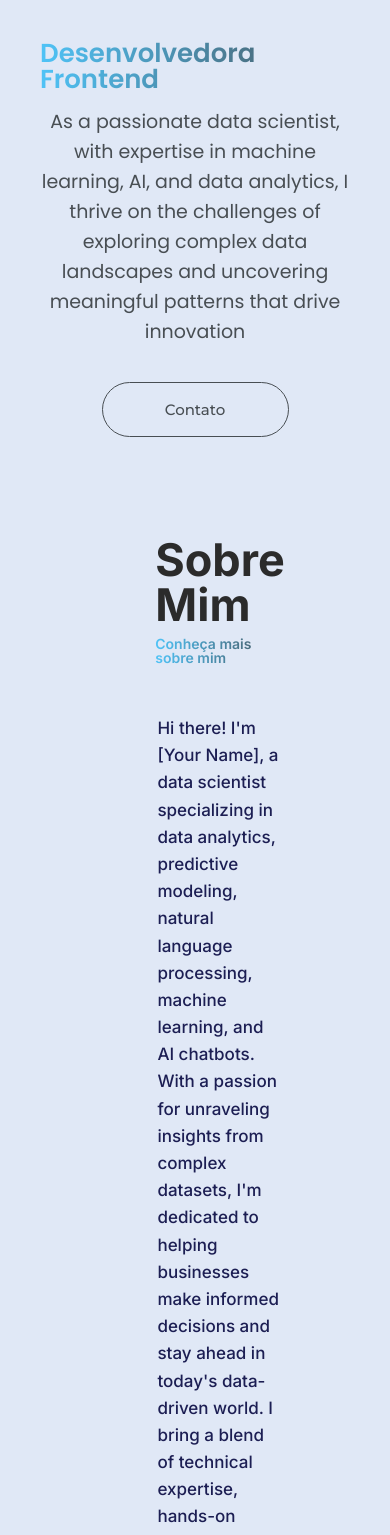
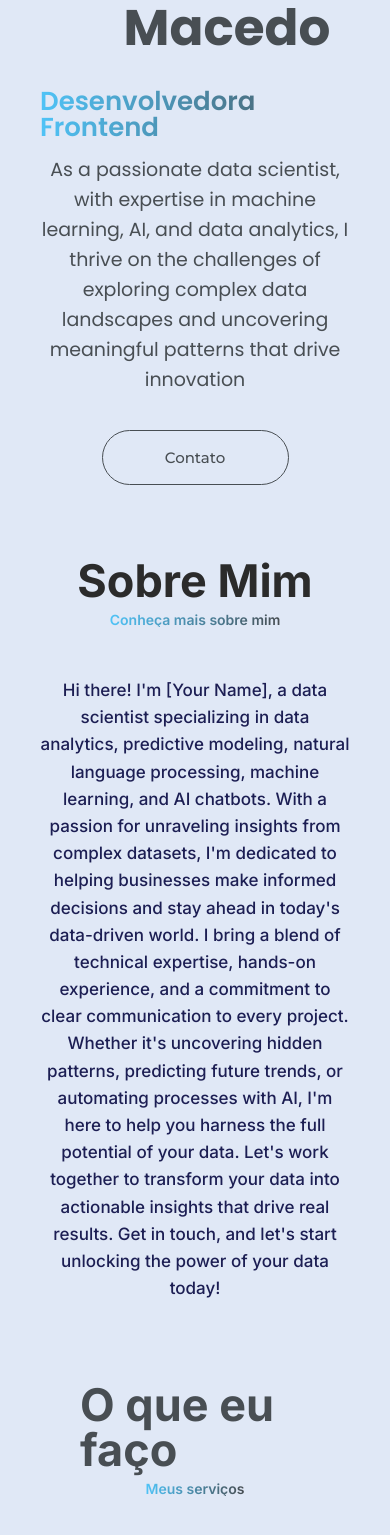
Before and after one commit to yasminmcedo11/portfolio, a Next.js app: page / in a window 390 px wide. Shown: the part 455-1990 px from the top of the page. Built offline with nearby package versions, Linux system fonts and the light colour scheme.

Commit message:
feat: adicionando responsividade a secao SobreMim

```diff
--- a/src/components/Home/styles.module.css
+++ b/src/components/Home/styles.module.css
@@ -67,7 +67,7 @@
 
 @media (max-width: 500px) {
     .section {
-        margin: 1.5625rem 2.5rem;
+        margin: 4.5625rem 2.5rem;
     }
 
     .container > h2 {
--- a/src/components/SobreMim/styles.module.css
+++ b/src/components/SobreMim/styles.module.css
@@ -5,7 +5,7 @@
     display: flex;
     flex-direction: column;
     gap: 3.125rem;
-    margin: 6.25rem 13.75rem;
+    margin: 1.5625rem 4.375rem;
     justify-content: center;
     align-items: center;
 }
@@ -46,4 +46,12 @@
     line-height: 1.6;
     letter-spacing: 0%;
     color: #1C1E53;
+    margin: 0 auto;          /* centraliza horizontalmente */
+    text-align: center;
 }
+
+@media (max-width: 500px) {
+    .section {
+        margin: 4.5625rem 2.5rem;
+    }
+}
```
